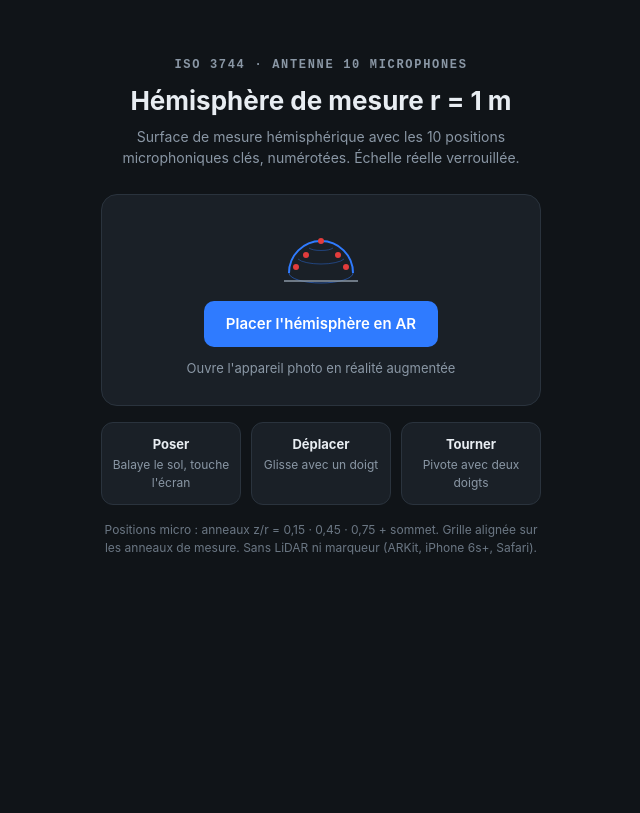
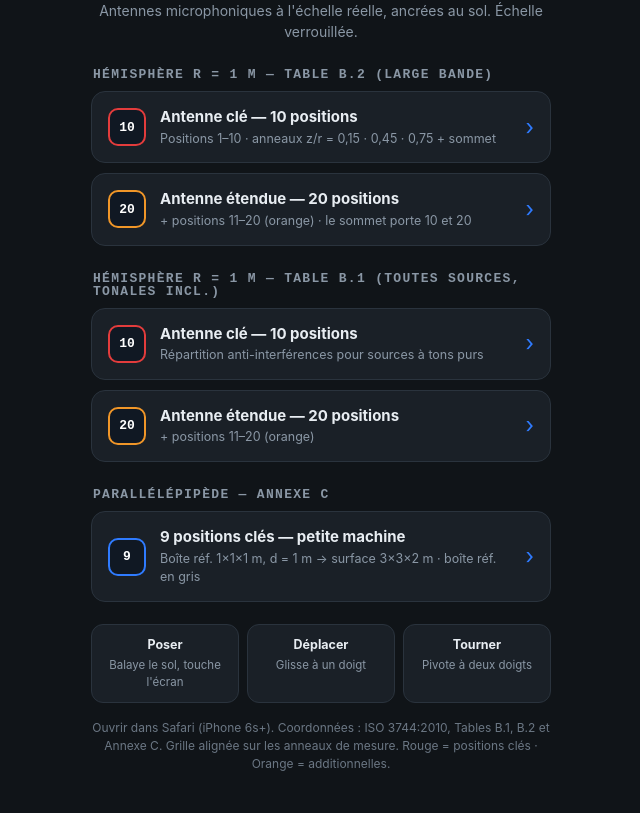
Before and after one commit to ThibautGRAS/3744, a plain HTML site: page index.html in a window 1280 px wide. Shown: the part 92-905 px from the top of the page, without its empty margins (319-959 px from the left). Before the commit the page ends 800 px from the top, so only its background shows below. Drawn offline with Linux system fonts and the light colour scheme.

Commit message:
ISO 3744 : configurations B.1/B.2 10-20 pts + parallélépipède 9 pts

```diff
--- a/index.html
+++ b/index.html
@@ -3,55 +3,88 @@
 <head>
 <meta charset="utf-8">
 <meta name="viewport" content="width=device-width, initial-scale=1">
-<title>Hémisphère ISO 3744 — r = 1 m</title>
+<title>ISO 3744 — Surfaces de mesure AR</title>
 <style>
-  :root{--bg:#101418;--panel:#1a2027;--ink:#e8edf2;--dim:#8a97a5;--accent:#2f7bff;--mic:#e33c3c}
+  :root{--bg:#101418;--panel:#1a2027;--ink:#e8edf2;--dim:#8a97a5;--accent:#2f7bff;--mic:#e33c3c;--add:#f09628}
   *{box-sizing:border-box;margin:0}
   body{background:var(--bg);color:var(--ink);
     font:16px/1.5 -apple-system,"SF Pro Text",system-ui,sans-serif;
-    min-height:100svh;display:grid;place-items:center;padding:24px}
-  main{max-width:440px;width:100%;text-align:center}
+    min-height:100svh;padding:28px 20px 40px;display:flex;justify-content:center}
+  main{max-width:460px;width:100%}
+  header{text-align:center;margin-bottom:22px}
   .badge{font:600 12px/1 ui-monospace,"SF Mono",monospace;letter-spacing:.14em;color:var(--dim);text-transform:uppercase}
-  h1{font-size:26px;font-weight:700;margin:10px 0 6px}
-  p.sub{color:var(--dim);font-size:14px;margin-bottom:26px}
-  a.ar{display:block;text-decoration:none;background:var(--panel);border:1px solid #2a333d;border-radius:16px;padding:26px 20px}
-  a.ar svg{display:block;margin:0 auto 14px}
-  a.ar .cta{display:inline-block;background:var(--accent);color:#fff;font-weight:600;font-size:15px;padding:12px 22px;border-radius:10px}
-  a.ar .hint{display:block;color:var(--dim);font-size:13px;margin-top:12px}
-  .gestures{display:flex;gap:10px;margin-top:16px}
-  .gestures div{flex:1;background:var(--panel);border:1px solid #2a333d;border-radius:12px;padding:12px 8px;font-size:12px;color:var(--dim)}
-  .gestures strong{display:block;color:var(--ink);font-size:13px;margin-bottom:2px}
-  .warn{margin-top:16px;font-size:12px;color:#6b7784}
+  h1{font-size:24px;font-weight:700;margin:10px 0 6px}
+  p.sub{color:var(--dim);font-size:14px}
+  h2{font:600 13px/1 ui-monospace,"SF Mono",monospace;letter-spacing:.1em;color:var(--dim);
+     text-transform:uppercase;margin:26px 0 10px;padding-left:2px}
+  a.cfg{display:flex;align-items:center;gap:14px;text-decoration:none;background:var(--panel);
+    border:1px solid #2a333d;border-radius:14px;padding:14px 16px;margin-bottom:10px}
+  a.cfg .dot{flex:none;width:38px;height:38px;border-radius:10px;background:#101823;
+    display:grid;place-items:center;font:700 13px ui-monospace,monospace;color:#fff}
+  a.cfg .dot.key{border:2px solid var(--mic)}
+  a.cfg .dot.ext{border:2px solid var(--add)}
+  a.cfg .dot.box{border:2px solid var(--accent)}
+  a.cfg .txt{flex:1;min-width:0}
+  a.cfg .txt strong{display:block;color:var(--ink);font-size:15px}
+  a.cfg .txt span{display:block;color:var(--dim);font-size:12.5px;margin-top:1px}
+  a.cfg .go{flex:none;color:var(--accent);font-size:22px}
+  .gestures{display:flex;gap:8px;margin-top:22px}
+  .gestures div{flex:1;background:var(--panel);border:1px solid #2a333d;border-radius:12px;padding:11px 8px;font-size:11.5px;color:var(--dim);text-align:center}
+  .gestures strong{display:block;color:var(--ink);font-size:12.5px;margin-bottom:2px}
+  .warn{margin-top:16px;font-size:12px;color:#6b7784;text-align:center}
 </style>
 </head>
 <body>
 <main>
-  <div class="badge">ISO 3744 · Antenne 10 microphones</div>
-  <h1>Hémisphère de mesure r = 1 m</h1>
-  <p class="sub">Surface de mesure hémisphérique avec les 10 positions microphoniques clés, numérotées. Échelle réelle verrouillée.</p>
+  <header>
+    <div class="badge">ISO 3744:2010 · AR Quick Look</div>
+    <h1>Surfaces de mesure acoustique</h1>
+    <p class="sub">Antennes microphoniques à l'échelle réelle, ancrées au sol. Échelle verrouillée.</p>
+  </header>
 
-  <a class="ar" rel="ar" href="sphere.usdz#allowsContentScaling=0">
-    <svg width="90" height="66" viewBox="0 0 90 66" aria-hidden="true">
-      <path d="M13 52 A32 32 0 0 1 77 52" fill="none" stroke="#2f7bff" stroke-width="2"/>
-      <path d="M13 52 A32 10 0 0 0 77 52" fill="none" stroke="#2f7bff" stroke-width="1" opacity=".5"/>
-      <path d="M22 38 A24 7 0 0 0 68 38" fill="none" stroke="#2f7bff" stroke-width="1" opacity=".4"/>
-      <path d="M33 27 A13 4 0 0 0 57 27" fill="none" stroke="#2f7bff" stroke-width="1" opacity=".4"/>
-      <circle cx="20" cy="46" r="3" fill="#e33c3c"/><circle cx="70" cy="46" r="3" fill="#e33c3c"/>
-      <circle cx="30" cy="34" r="3" fill="#e33c3c"/><circle cx="62" cy="34" r="3" fill="#e33c3c"/>
-      <circle cx="45" cy="20" r="3" fill="#e33c3c"/>
-      <line x1="8" y1="60" x2="82" y2="60" stroke="#8a97a5" stroke-width="1.5"/>
-    </svg>
-    <span class="cta">Placer l'hémisphère en AR</span>
-    <span class="hint">Ouvre l'appareil photo en réalité augmentée</span>
+  <h2>Hémisphère r = 1 m — Table B.2 (large bande)</h2>
+  <a class="cfg" rel="ar" href="hemi-b2-10.usdz#allowsContentScaling=0">
+    <span class="dot key">10</span>
+    <span class="txt"><strong>Antenne clé — 10 positions</strong>
+    <span>Positions 1–10 · anneaux z/r = 0,15 · 0,45 · 0,75 + sommet</span></span>
+    <span class="go">›</span>
+  </a>
+  <a class="cfg" rel="ar" href="hemi-b2-20.usdz#allowsContentScaling=0">
+    <span class="dot ext">20</span>
+    <span class="txt"><strong>Antenne étendue — 20 positions</strong>
+    <span>+ positions 11–20 (orange) · le sommet porte 10 et 20</span></span>
+    <span class="go">›</span>
+  </a>
+
+  <h2>Hémisphère r = 1 m — Table B.1 (toutes sources, tonales incl.)</h2>
+  <a class="cfg" rel="ar" href="hemi-b1-10.usdz#allowsContentScaling=0">
+    <span class="dot key">10</span>
+    <span class="txt"><strong>Antenne clé — 10 positions</strong>
+    <span>Répartition anti-interférences pour sources à tons purs</span></span>
+    <span class="go">›</span>
+  </a>
+  <a class="cfg" rel="ar" href="hemi-b1-20.usdz#allowsContentScaling=0">
+    <span class="dot ext">20</span>
+    <span class="txt"><strong>Antenne étendue — 20 positions</strong>
+    <span>+ positions 11–20 (orange)</span></span>
+    <span class="go">›</span>
+  </a>
+
+  <h2>Parallélépipède — Annexe C</h2>
+  <a class="cfg" rel="ar" href="para-9.usdz#allowsContentScaling=0">
+    <span class="dot box">9</span>
+    <span class="txt"><strong>9 positions clés — petite machine</strong>
+    <span>Boîte réf. 1×1×1 m, d = 1 m → surface 3×3×2 m · boîte réf. en gris</span></span>
+    <span class="go">›</span>
   </a>
 
   <div class="gestures">
     <div><strong>Poser</strong>Balaye le sol, touche l'écran</div>
-    <div><strong>Déplacer</strong>Glisse avec un doigt</div>
-    <div><strong>Tourner</strong>Pivote avec deux doigts</div>
+    <div><strong>Déplacer</strong>Glisse à un doigt</div>
+    <div><strong>Tourner</strong>Pivote à deux doigts</div>
   </div>
 
-  <p class="warn">Positions micro : anneaux z/r = 0,15 · 0,45 · 0,75 + sommet. Grille alignée sur les anneaux de mesure. Sans LiDAR ni marqueur (ARKit, iPhone 6s+, Safari).</p>
+  <p class="warn">Ouvrir dans Safari (iPhone 6s+). Coordonnées : ISO 3744:2010, Tables B.1, B.2 et Annexe C. Grille alignée sur les anneaux de mesure. Rouge = positions clés · Orange = additionnelles.</p>
 </main>
 </body>
 </html>
```
